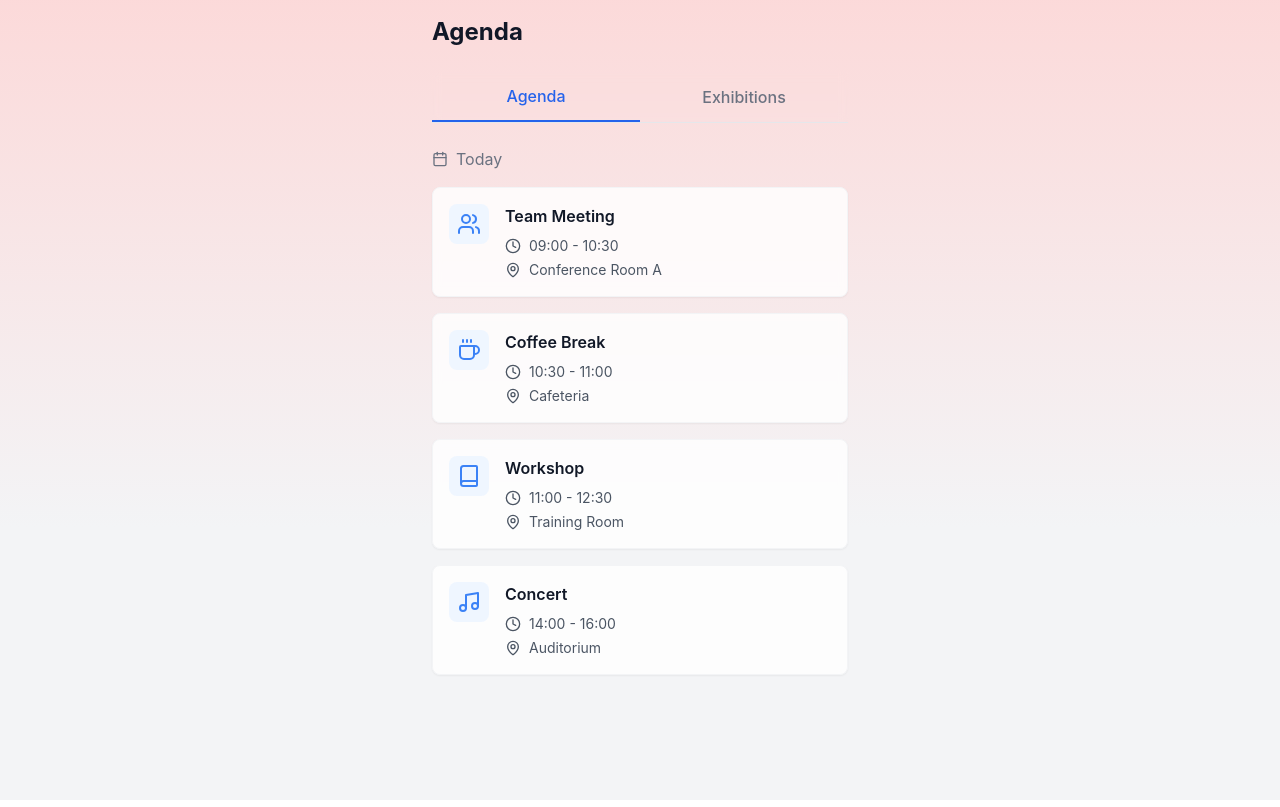
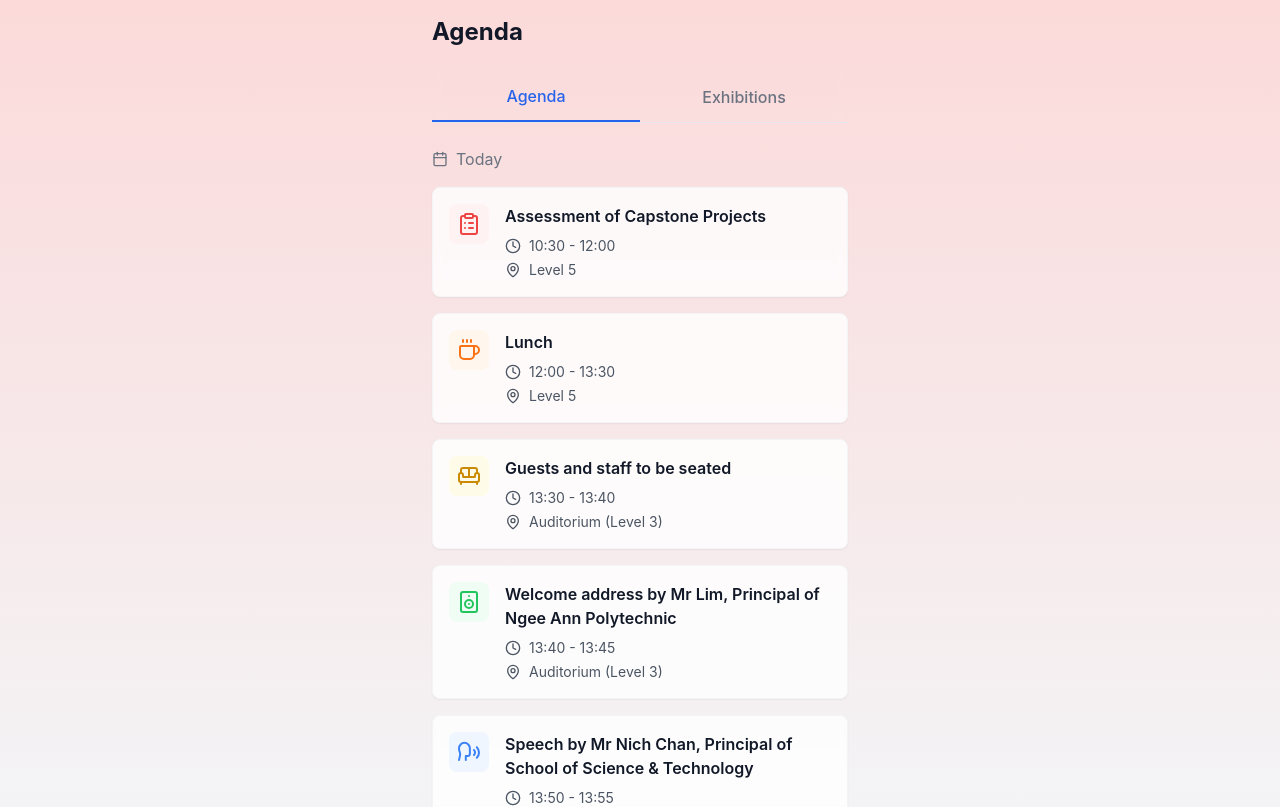
Before and after one commit to cheesetan/idp-symposium, a React (Create React App) app: page / in a window 1280 px wide. Shown: the top 807 px of the page. Built offline with nearby package versions, Linux system fonts and the light colour scheme.

Commit message:
Add agenda contents and colours

```diff
--- a/public/index.html
+++ b/public/index.html
@@ -4,7 +4,7 @@
     <meta charset="utf-8" />
     <link rel="icon" href="%PUBLIC_URL%/favicon.ico" />
     <meta name="viewport" content="width=device-width, initial-scale=1" />
-    <meta name="theme-color" content="#000000" />
+    <meta name="theme-color" content="#FFF" />
     <meta
       name="description"
       content="Web site created using create-react-app"
--- a/src/App.css
+++ b/src/App.css
@@ -14,7 +14,6 @@
 }
 
 .App-header {
-  background-color: #282c34;
   min-height: 100vh;
   display: flex;
   flex-direction: column;
--- a/src/agenda-app.tsx
+++ b/src/agenda-app.tsx
@@ -1,15 +1,23 @@
 import React, { useState } from 'react';
 import {
-  Calendar,
-  Clock,
-  MapPin,
-  Music,
+  Calendar, // today icon
+  Search,     // search icon
+  ChevronLeft, // back button
+
+  Clock,    // time for each event
+  MapPin,   // location for each event
+
+  Users,      // members of each exhibition
+  Building2,  // organization of each exhibition
+
+  ClipboardList, // icons for each event
   Coffee,
-  Book,
-  Users,
-  Building2,
-  Search,
-  ChevronLeft
+  Sofa,
+  Speaker,
+  Speech,
+  View,
+  Trophy,
+  Camera
 } from 'lucide-react';
 
 export const TabSelector = ({ activeTab, setActiveTab }) => {
@@ -54,34 +62,113 @@ const SearchBar = ({ value, onChange }) => {
 export const AgendaView = () => {
   const events = [
     {
-      name: "Team Meeting",
-      venue: "Conference Room A",
-      startTime: "09:00",
-      endTime: "10:30",
-      icon: Users
+      name: "Assessment of Capstone Projects",
+      venue: "Level 5",
+      startTime: "10:30",
+      endTime: "12:00",
+      icon: ClipboardList,
+      color: "red"
     },
     {
-      name: "Coffee Break",
-      venue: "Cafeteria",
-      startTime: "10:30",
-      endTime: "11:00",
-      icon: Coffee
+      name: "Lunch",
+      venue: "Level 5",
+      startTime: "12:00",
+      endTime: "13:30",
+      icon: Coffee,
+      color: "orange"
     },
     {
-      name: "Workshop",
-      venue: "Training Room",
-      startTime: "11:00",
-      endTime: "12:30",
-      icon: Book
+      name: "Guests and staff to be seated",
+      venue: "Auditorium (Level 3)",
+      startTime: "13:30",
+      endTime: "13:40",
+      icon: Sofa,
+      color: "yellow"
     },
     {
-      name: "Concert",
-      venue: "Auditorium",
+      name: "Welcome address by Mr Lim, Principal of Ngee Ann Polytechnic",
+      venue: "Auditorium (Level 3)",
+      startTime: "13:40",
+      endTime: "13:45",
+      icon: Speaker,
+      color: "green"
+    },
+    {
+      name: "Speech by Mr Nich Chan, Principal of School of Science & Technology",
+      venue: "Auditorium (Level 3)",
+      startTime: "13:50",
+      endTime: "13:55",
+      icon: Speech,
+      color: "blue"
+    },
+    {
+      name: "Viewing of projects & Networking",
+      venue: "Level 5",
       startTime: "14:00",
-      endTime: "16:00",
-      icon: Music
+      endTime: "15:00",
+      icon: View,
+      color: "indigo"
+    },
+    {
+      name: "Award Ceremony",
+      venue: "Auditorium (Level 3)",
+      startTime: "15:00",
+      endTime: "15:30",
+      icon: Trophy,
+      color: "purple"
+    },
+    {
+      name: "Closing by Emcee & Group Photo",
+      venue: "Auditorium (Level 3)",
+      startTime: "15:30",
+      endTime: "15:35",
+      icon: Camera,
+      color: "gray"
     }
   ];
+
+  const colorMap = {
+    red: {
+      bg: "bg-red-50",
+      text: "text-red-500",
+      border: "border-red-100"
+    },
+    orange: {
+      bg: "bg-orange-50",
+      text: "text-orange-500",
+      border: "border-orange-100"
+    },
+    yellow: {
+      bg: "bg-yellow-50",
+      text: "text-yellow-600",
+      border: "border-yellow-100"
+    },
+    green: {
+      bg: "bg-green-50",
+      text: "text-green-500",
+      border: "border-green-100"
+    },
+    blue: {
+      bg: "bg-blue-50",
+      text: "text-blue-500",
+      border: "border-blue-100"
+    },
+    indigo: {
+      bg: "bg-indigo-50",
+      text: "text-indigo-500",
+      border: "border-indigo-100"
+    },
+    purple: {
+      bg: "bg-purple-50",
+      text: "text-purple-500",
+      border: "border-purple-100"
+    },
+    gray: {
+      bg: "bg-gray-50",
+      text: "text-gray-500",
+      border: "border-gray-100"
+    }
+  };
 
   return (
     <div className="space-y-4">
@@ -92,14 +179,16 @@ export const AgendaView = () => {
 
       {events.map((event, index) => {
         const Icon = event.icon;
+        const colors = colorMap[event.color];
+
         return (
           <div
             key={index}
             className="bg-white/80 backdrop-blur-sm rounded-lg p-4 shadow-sm border border-gray-100"
           >
             <div className="flex items-start">
-              <div className="p-2 bg-blue-50 rounded-lg">
-                <Icon className="w-6 h-6 text-blue-500" />
+              <div className={`p-2 ${colors.bg} rounded-lg`}>
+                <Icon className={`w-6 h-6 ${colors.text}`} />
               </div>
               <div className="ml-4 flex-1">
                 <h2 className="font-semibold text-gray-900">{event.name}</h2>
```
